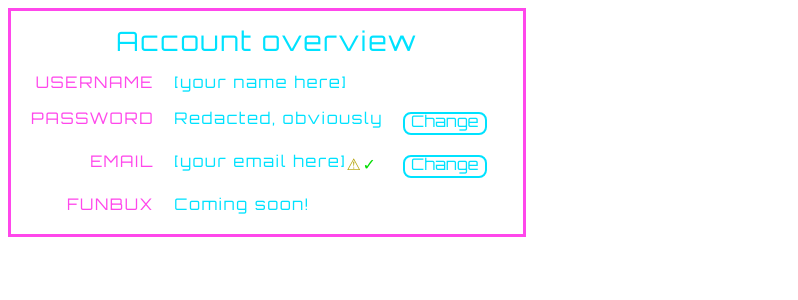
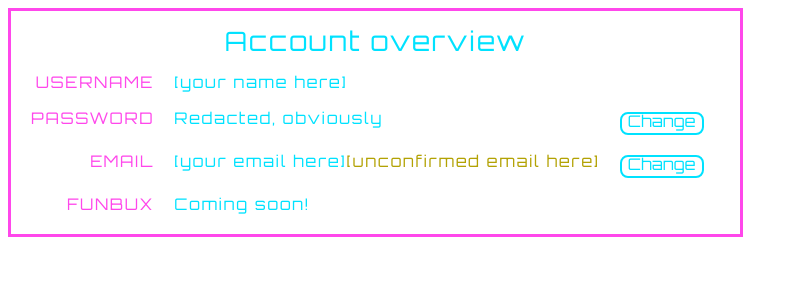
Before and after one commit to Mimickal/FunboxUsers, a Flask app: page /account in a window 1280 px wide. Shown: the top 300 px of the page, without its empty margins (0-798 px from the left). Run offline with Flask 2, Linux system fonts and the light colour scheme; some libraries are stand-ins or nearby versions.

Commit message:
Populate both pending and current email

```diff
--- a/static/account.js
+++ b/static/account.js
@@ -16,6 +16,7 @@ window.onload = function() {
 	var passNewConf = document.getElementsByName("pass_new_conf")[0];
 
 	var emailCurrent = byId("email-current");
+	var emailNew = byId("email-new");
 	var emailChangeBtn = byId("email-change-btn");
 	var emailCancelBtn = byId("email-cancel-btn");
 	var emailForm = byId("email-form");
@@ -33,6 +34,8 @@ window.onload = function() {
 	// Hide forms and spinners by default
 	hidePasswordForm();
 	hideEmailForm();
+	hide(emailConfSymbol);
+	hide(emailUnconfSymbol);
 
 	passChangeBtn.onclick = showPasswordForm;
 	passChangeCancelBtn.onclick = hidePasswordForm;
@@ -46,15 +49,15 @@ window.onload = function() {
 	window.fetch('./user').then(async function(res) {
 		let data = await res.json();
 		username.textContent = data.name;
-		if (data.email) {
+		if (data.email || data.email_pending) {
 			hideEmailForm();
 			emailCurrent.textContent = data.email;
+			emailNew.textContent = data.email_pending;
+			if (data.email) {
+				show(emailConfSymbol);
+			}
 			if (data.email_pending) {
-				hide(emailConfSymbol);
 				show(emailUnconfSymbol);
-			} else {
-				show(emailConfSymbol);
-				hide(emailUnconfSymbol);
 			}
 		} else {
 			showEmailForm();
@@ -161,6 +164,7 @@ window.onload = function() {
 		enable(emailCancelBtn);
 		show(emailChangeBtn);
 		show(emailCurrent);
+		show(emailNew);
 		clear(emailInput);
 		emailIssue.textContent = "";
 
@@ -170,6 +174,7 @@ window.onload = function() {
 
 	function showEmailForm() {
 		hide(emailCurrent);
+		hide(emailNew);
 		hide(emailChangeBtn);
 		show(emailForm);
 
--- a/templates/account.html
+++ b/templates/account.html
@@ -44,8 +44,9 @@
 				<button id="email-cancel-btn" type=button class="yellow">Cancel</button>
 			</form>
 			<div id="email-current" class="inline">[your email here]</div>
-			<span id="email-unconf" class="yellow inline" title="Confirmation email sent">&#9888;</span>
 			<span id="email-conf" class="green inline" title="Confirmed!">&#10003;</span>
+			<div id="email-new" class="yellow inline">[unconfirmed email here]</div>
+			<span id="email-unconf" class="yellow inline" title="Pending, confirmation email sent">&#9888;</span>
 		</div>
 		<div>
 			<button id="email-change-btn" type=button>Change</button>
```
